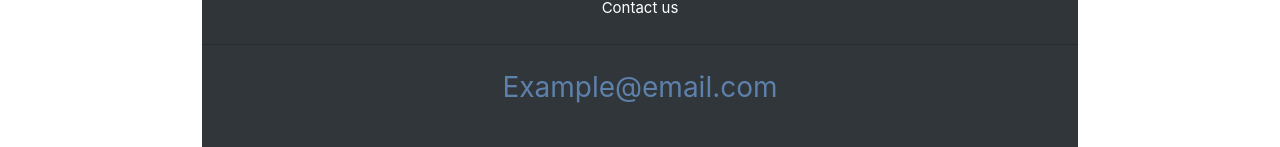
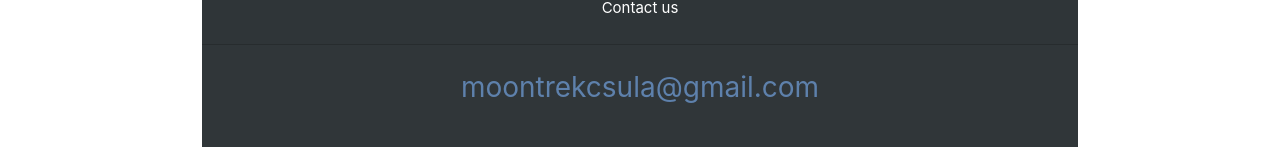
Before and after one commit to Gavin1937/Your-Moon-CSULA, a Vue app in the folder client/: page /contact in a window 1280 px wide. Shown: the part 134-281 px from the top of the page. Built offline with nearby package versions, Linux system fonts and the light colour scheme.

Commit message:
Update contactPage.vue

```diff
--- a/client/src/views/contactPage.vue
+++ b/client/src/views/contactPage.vue
@@ -7,7 +7,7 @@
         </div>
         <div class="card-body d-flex justify-content-center align-items-center flex-column">
           <h3>
-            <a href="mailto:Example@email.com" class="email-link">Example@email.com</a>
+            <a href="mailto:Example@email.com" class="email-link">moontrekcsula@gmail.com</a>
           </h3>
         </div>
         <div class="contact-form">
@@ -45,7 +45,7 @@ export default {
   },
   methods: {
     sendMessage() {
-      const email = "example@gmail.com"; // Replace with actual email
+      const email = "moontrekcsula@gmail.com"; // Replace with actual email
       const subject = "Message from Contact form";
       const mailtoUrl = `mailto:${email}?subject=${encodeURIComponent(
         subject
```
